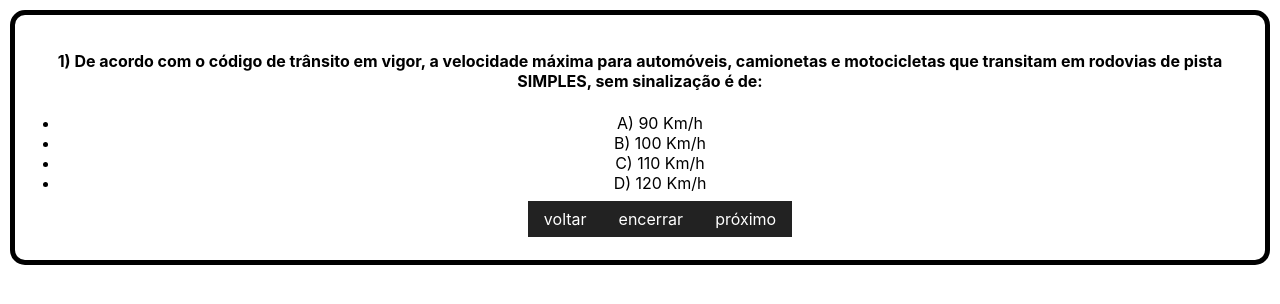
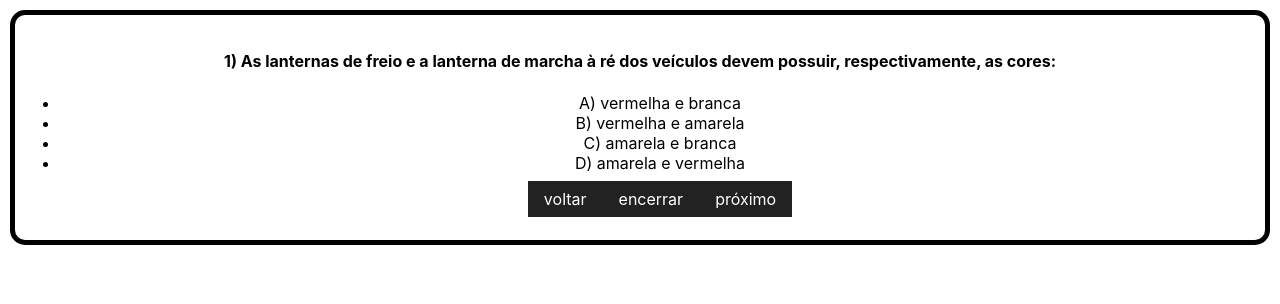
Before and after one commit to edsonmendz/questionario, a React (Create React App) app: page /perguntas in a window 1280 px wide. Shown: the top 304 px of the page. Built offline with nearby package versions, Linux system fonts and the light colour scheme.

Commit message:
Randomização completa

```diff
--- a/src/paginas/perguntas.jsx
+++ b/src/paginas/perguntas.jsx
@@ -1,45 +1,73 @@
 import Botao from "../layout/botao"
-import { useState } from "react";
-
+import { useState, useEffect } from "react";
 
 function Perguntas() {
     // questionário importado
     const json = require('../db.json');
 
-    //contador da pergunta atual
-    let [perguntaAtual, setPerguntaAtual] = useState(0)
+    // contador da pergunta atual
+    const [perguntaAtual, setPerguntaAtual] = useState(0);
 
-    //Alterar a pergunta Atual
+    // contador de estados
+    let encerrado = false;
 
+    // Array para armazenar as perguntas sorteadas
+    const [perguntasSorteadas, setPerguntasSorteadas] = useState([]);
+
+    // Função para randomizar perguntas
+    function randomizarPerguntas() {
+        const maximoPerguntas = 30;
+        const sorteadas = [];
+        while (sorteadas.length < maximoPerguntas) {
+            const numeroAleatorio = Math.floor(Math.random() * json.length);
+            if (!sorteadas.includes(numeroAleatorio)) {
+                sorteadas.push(numeroAleatorio);
+            }
+        }
+        return sorteadas;
+    }
+
+    // Chamada para randomizar as perguntas quando o componente é montado
+    useEffect(() => {
+        setPerguntasSorteadas(randomizarPerguntas());
+    }, []);
+
+    // Renderizar o componente somente quando perguntasSorteadas estiver pronto
+    if (perguntasSorteadas.length === 0) {
+        return null;
+    }
+
+    // Função para ir para a próxima pergunta
     function proximaPergunta() {
         if (perguntaAtual < 29) {
-            setPerguntaAtual(perguntaAtual +1)
+            setPerguntaAtual(perguntaAtual + 1);
         } else {
-            setPerguntaAtual(perguntaAtual = 0)
+            setPerguntaAtual(0);
         }
     }
 
+    // Função para ir para a pergunta anterior
     function perguntaAnterior() {
         if (perguntaAtual > 0) {
-            setPerguntaAtual(perguntaAtual - 1)
+            setPerguntaAtual(perguntaAtual - 1);
         } else {
-            setPerguntaAtual(perguntaAtual = 29)
+            setPerguntaAtual(29);
         }
     }
 
-    //randomizando as perguntas
+    const perguntaAtualObjeto = json[perguntasSorteadas[perguntaAtual]];
 
-
+    console.log(json[perguntasSorteadas[perguntaAtual]])
 
     return (
         <div>
-            <h4><span>{perguntaAtual+ 1 + ") "}</span>{json[perguntaAtual].pergunta}</h4>
+            <h4><span>{perguntaAtual + 1 + ") "}</span>{perguntaAtualObjeto.pergunta}</h4>
             <div>
                 <ul>
-                    <li><span>{"A) "}</span>{json[perguntaAtual].r01}</li>
-                    <li><span>{"B) "}</span>{json[perguntaAtual].r02}</li>
-                    <li><span>{"C) "}</span>{json[perguntaAtual].r03}</li>
-                    <li><span>{"D) "}</span>{json[perguntaAtual].r04}</li>
+                    <li><span>{"A) "}</span>{perguntaAtualObjeto.r01}</li>
+                    <li><span>{"B) "}</span>{perguntaAtualObjeto.r02}</li>
+                    <li><span>{"C) "}</span>{perguntaAtualObjeto.r03}</li>
+                    <li><span>{"D) "}</span>{perguntaAtualObjeto.r04}</li>
                 </ul>
             </div>
             <ul>
@@ -47,9 +75,8 @@ function Perguntas() {
                 <Botao text='encerrar' />
                 <Botao text='próximo' ativar={proximaPergunta} />
             </ul>
-
         </div>
-    )
+    );
 }
 
-export default Perguntas
+export default Perguntas;
```
